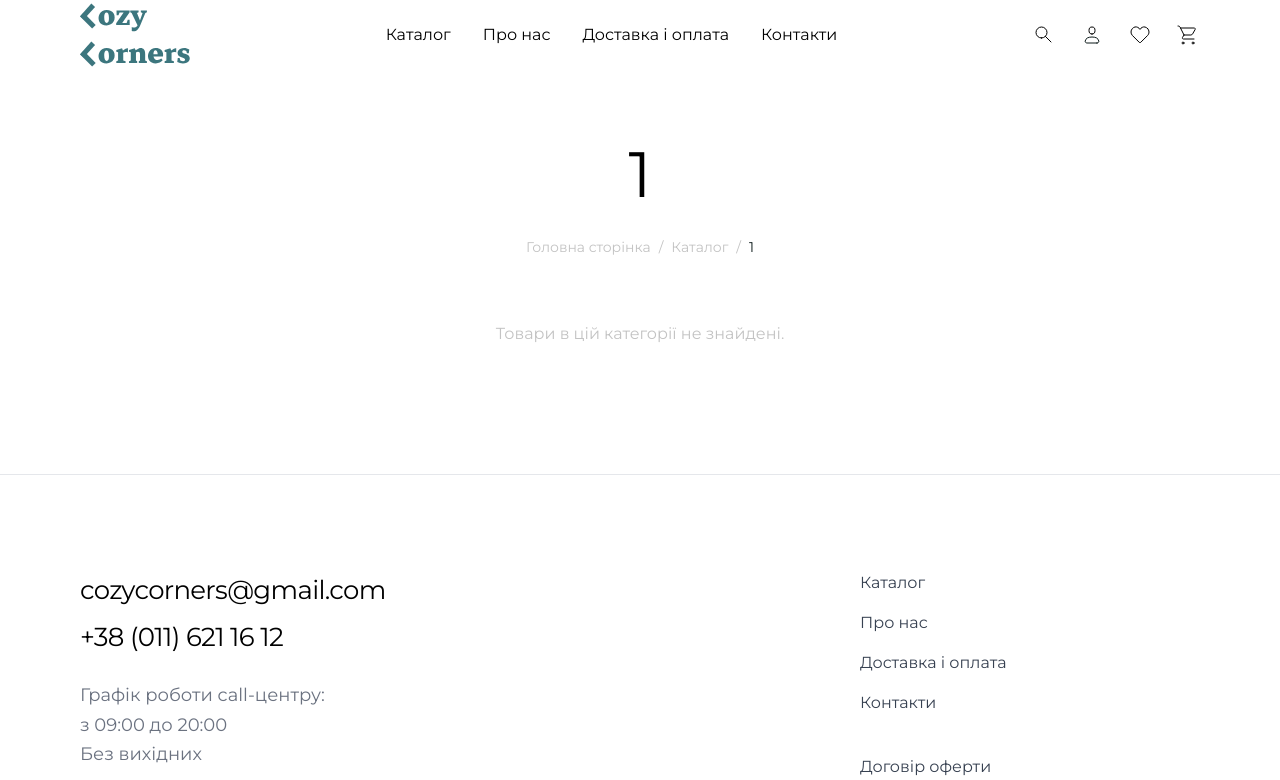
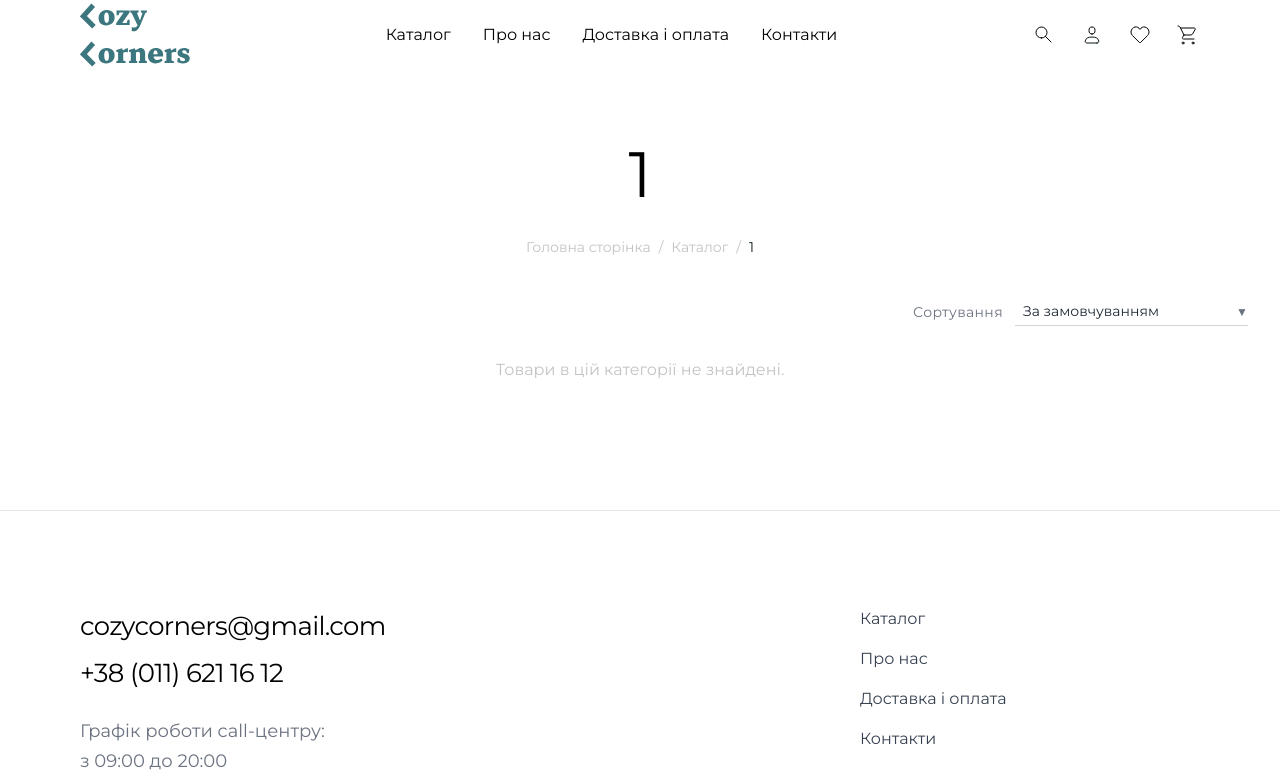
Before and after one commit to Hennadiii/Online-Store-562team, a Next.js app in the folder frontend/: page /catalog/1 in a window 1280 px wide. Shown: the top 780 px of the page. Built offline with nearby package versions, Linux system fonts and the light colour scheme.

Commit message:
filer + sort

```diff
--- a/frontend/src/app/catalog/[category]/CategoryProducts.tsx
+++ b/frontend/src/app/catalog/[category]/CategoryProducts.tsx
@@ -7,27 +7,77 @@ import { Product } from "@/data/products";
 
 const ITEMS_PER_PAGE = 6;
 
+type SortOption = "default" | "price-asc" | "price-desc";
+
 interface Props {
   products: Product[];
 }
 
 const CategoryProducts: React.FC<Props> = ({ products }) => {
   const [currentPage, setCurrentPage] = useState(1);
+  const [sort, setSort] = useState<SortOption>("default");
 
-  const pageCount = Math.ceil(products.length / ITEMS_PER_PAGE);
+  const sorted = [...products].sort((a, b) => {
+    if (sort === "price-asc") return a.price - b.price;
+    if (sort === "price-desc") return b.price - a.price;
+    return 0;
+  });
+
+  const pageCount = Math.ceil(sorted.length / ITEMS_PER_PAGE);
   const startIndex = (currentPage - 1) * ITEMS_PER_PAGE;
-  const currentProducts = products.slice(startIndex, startIndex + ITEMS_PER_PAGE);
+  const currentProducts = sorted.slice(startIndex, startIndex + ITEMS_PER_PAGE);
 
   return (
     <>
-      <div className="mt-[65px] grid grid-cols-1 sm:grid-cols-2 lg:grid-cols-3 gap-8">
+      {/* Сортировка */}
+<div className="mt-10 flex justify-end">
+  <div className="flex items-center gap-3 text-sm">
+
+    <span className="text-gray-500 tracking-wide">
+      Сортування
+    </span>
+
+    <div className="relative">
+      <select
+        value={sort}
+        onChange={(e) => {
+          setSort(e.target.value as SortOption);
+          setCurrentPage(1);
+        }}
+        className="
+          appearance-none
+          bg-transparent
+          border-b border-gray-300
+          px-2 pr-6 py-1
+          text-gray-800
+          focus:border-black
+          outline-none
+          transition
+          cursor-pointer
+        "
+      >
+        <option value="default">За замовчуванням</option>
+        <option value="price-asc">Ціна: від низької до високої</option>
+        <option value="price-desc">Ціна: від високої до низької</option>
+      </select>
+
+      {/* Стрелка */}
+      <span className="pointer-events-none absolute right-0 top-1/2 -translate-y-1/2 text-xs text-gray-500">
+        ▼
+      </span>
+    </div>
+
+  </div>
+</div>
+
+      <div className="mt-8 grid grid-cols-1 sm:grid-cols-2 lg:grid-cols-3 gap-8">
         {currentProducts.length > 0 ? (
           currentProducts.map((product) => (
             <CatalogItem
               key={product.id}
               image={product.images[0]}
               title={product.title}
-              price={`${product.price.toLocaleString("uk-UA")} грн`}
+              price={`${product.price.toLocaleString("uk-UA")} ₴`}
               href={`/product/${product.id}`}
             />
           ))
@@ -41,6 +91,7 @@ const CategoryProducts: React.FC<Props> = ({ products }) => {
       {pageCount > 1 && (
   <Pagination
     pageCount={pageCount}
+    currentPage={currentPage}
     onPageChange={(page) => {
       setCurrentPage(page);
       window.scrollTo({ top: 0, behavior: "smooth" });
--- a/frontend/src/app/catalog/page.tsx
+++ b/frontend/src/app/catalog/page.tsx
@@ -1,15 +1,40 @@
+"use client";
+
 import AnimatedSection from "@/components/shared/animatedSection";
 import Breadcrumbs from "@/components/shared/breadcrumbs";
 import CatalogItem from "@/components/shared/catalogItem";
+import { products } from "@/data/products";
+import { useState } from "react";
 
+const categories = ["Дивани", "Ліжка", "Крісла", "Шафи", "Тумби", "Комоди"];
 
-
-export const metadata = {
-  title: "Cozy Corners | Каталог",
-  description: "Офіційна сторінка каталога нашого сайту.",
+const categoryImages: Record<string, string> = {
+  Дивани: "/divan001.jpg",
+  Ліжка: "/Classic.jpg",
+  Крісла: "/Loft1.jpg",
+  Шафи: "/Modern.jpg",
+  Тумби: "/Wood.jpg",
+  Комоди: "/Oslo.jpg",
 };
 
 const CatalogPage: React.FC = () => {
+  const [selected, setSelected] = useState<string[]>([]);
+
+  const toggleCategory = (title: string) => {
+    setSelected((prev) =>
+      prev.includes(title)
+        ? prev.filter((c) => c !== title)
+        : [...prev, title]
+    );
+  };
+
+  // Если категории выбраны — показываем товары, иначе — карточки категорий
+  const showProducts = selected.length > 0;
+
+  const filteredProducts = products.filter((p) =>
+    selected.includes(p.category)
+  );
+
   return (
     <section className="mx-auto h-full overflow-hidden max-w-[1440px] bg-first pb-[32px] px-4 sm:px-6 lg:px-8">
 
@@ -19,53 +44,72 @@ const CatalogPage: React.FC = () => {
 
       <Breadcrumbs className="mt-4" />
 
+      <div className="mt-[65px] flex flex-col lg:flex-row gap-8">
+
+        {/* Фильтр слева */}
+        <aside className="w-full lg:w-[200px] flex-shrink-0">
+          <h3 className="text-base font-semibold uppercase mb-4">Категорії</h3>
+          <ul className="flex flex-row flex-wrap lg:flex-col gap-3">
+            {categories.map((cat) => (
+              <li key={cat}>
+                <label className="flex items-center gap-2 cursor-pointer">
+                  <input
+                    type="checkbox"
+                    checked={selected.includes(cat)}
+                    onChange={() => toggleCategory(cat)}
+                    className="w-4 h-4 cursor-pointer"
+                  />
+                  <span className={`text-sm ${selected.includes(cat) ? "font-semibold" : "text-gray-600"}`}>
+                    {cat}
+                  </span>
+                </label>
+              </li>
+            ))}
+          </ul>
+
+          {selected.length > 0 && (
+            <button
+              onClick={() => setSelected([])}
+              className="mt-4 text-xs underline text-gray-400 hover:text-black transition"
+            >
+              Скинути фільтр
+            </button>
+          )}
+        </aside>
+
+        {/* Контент */}
         <AnimatedSection
           threshold={0.01}
           as="div"
-        className="mt-[65px] grid grid-cols-1 sm:grid-cols-2 lg:grid-cols-3 gap-8"
-
+          className="flex-1 grid grid-cols-1 sm:grid-cols-2 lg:grid-cols-3 gap-8"
         >
+          {showProducts ? (
+            filteredProducts.length > 0 ? (
+              filteredProducts.map((product) => (
                 <CatalogItem
-  image="/divan001.jpg"
-  title="Дивани"
-  href="/catalog/Дивани"
+                  key={product.id}
+                  image={product.images[0]}
+                  title={product.title}
+                  price={`${product.price.toLocaleString("uk-UA")} ₴`}
+                  href={`/product/${product.id}`}
                 />
-
+              ))
+            ) : (
+              <p className="col-span-3 text-gray-400">Товари не знайдені</p>
+            )
+          ) : (
+            categories.map((cat) => (
               <CatalogItem
-  image="/Classic.jpg"
-  title="Ліжка"
-  href="/catalog/Ліжка"
+                key={cat}
+                image={categoryImages[cat]}
+                title={cat}
+                href={`/catalog/${cat}`}
               />
-
-<CatalogItem
-  image="/Loft1.jpg"
-  title="Крісла"
-  href="/catalog/Крісла"
-/>
-
-<CatalogItem
-  image="/Modern.jpg"
-  title="Шафи"
-  href="/catalog/Шафи"
-/>
-
-<CatalogItem
-  image="/Wood.jpg"
-  title="Тумби"
-  href="/catalog/Тумби"
-/>
-
-<CatalogItem
-  image="/Oslo.jpg"
-  title="Комоди"
-  href="/catalog/Комоди"
-/>
-
+            ))
+          )}
         </AnimatedSection>
 
-
-
-
+      </div>
     </section>
   );
 };
--- a/frontend/src/app/profile/orders/page.tsx
+++ b/frontend/src/app/profile/orders/page.tsx
@@ -50,7 +50,7 @@ const MyOrders = () => {
             key={product.id}
             title={product.title}
             image={product.images[0]}
-            price={`${product.price.toLocaleString("uk-UA")}`}
+            price={`${product.price.toLocaleString("uk-UA")} ₴`}
             href={`/product/${product.id}`}
           />
         ))}
--- a/frontend/src/components/shared/pagination.tsx
+++ b/frontend/src/components/shared/pagination.tsx
@@ -1,11 +1,11 @@
 "use client";
-import { useState } from "react";
 import ReactPaginate from "react-paginate";
 
 interface props {
   containerClassName?: string;
   pageRangeDisplayed?: number;
   pageCount?: number;
+  currentPage?: number;
   onPageChange?: (page: number) => void;
 }
 
@@ -13,10 +13,9 @@ const Pagination: React.FC<props> = ({
   containerClassName = "mt-20 flex gap-x-6 text-[20px]",
   pageRangeDisplayed = 5,
   pageCount = 4,
+  currentPage = 1,
   onPageChange,
 }) => {
-  const [currentPage, setCurrentPage] = useState<number>(1);
-
   return (
     <ReactPaginate
       breakLabel="..."
@@ -27,11 +26,7 @@ const Pagination: React.FC<props> = ({
       containerClassName={containerClassName}
       activeClassName="underline"
       disabledLinkClassName="cursor-default text-grey"
-      onPageChange={(e) => {
-        const page = e.selected + 1;
-        setCurrentPage(page);
-        onPageChange?.(page);
-      }}
+      onPageChange={(e) => onPageChange?.(e.selected + 1)}
       forcePage={currentPage - 1}
       pageRangeDisplayed={pageRangeDisplayed}
       pageCount={pageCount}
--- a/frontend/src/utils/breadcrumbs.ts
+++ b/frontend/src/utils/breadcrumbs.ts
@@ -23,7 +23,7 @@ export function getBreadcrumbs(pathname: string): Breadcrumb[] {
 
   // /profile/*
   if (pathname.startsWith("/profile/")) {
-    breadcrumbs.push({ label: "Профіль", link: "/profile" });
+    breadcrumbs.push({ label: "Мій профіль", link: "/profile" });
 
     const subPage: Record<string, string> = {
       "/profile/orders": "Мої замовлення",
```
Lines whose indentation alone changed are shown as unchanged.
